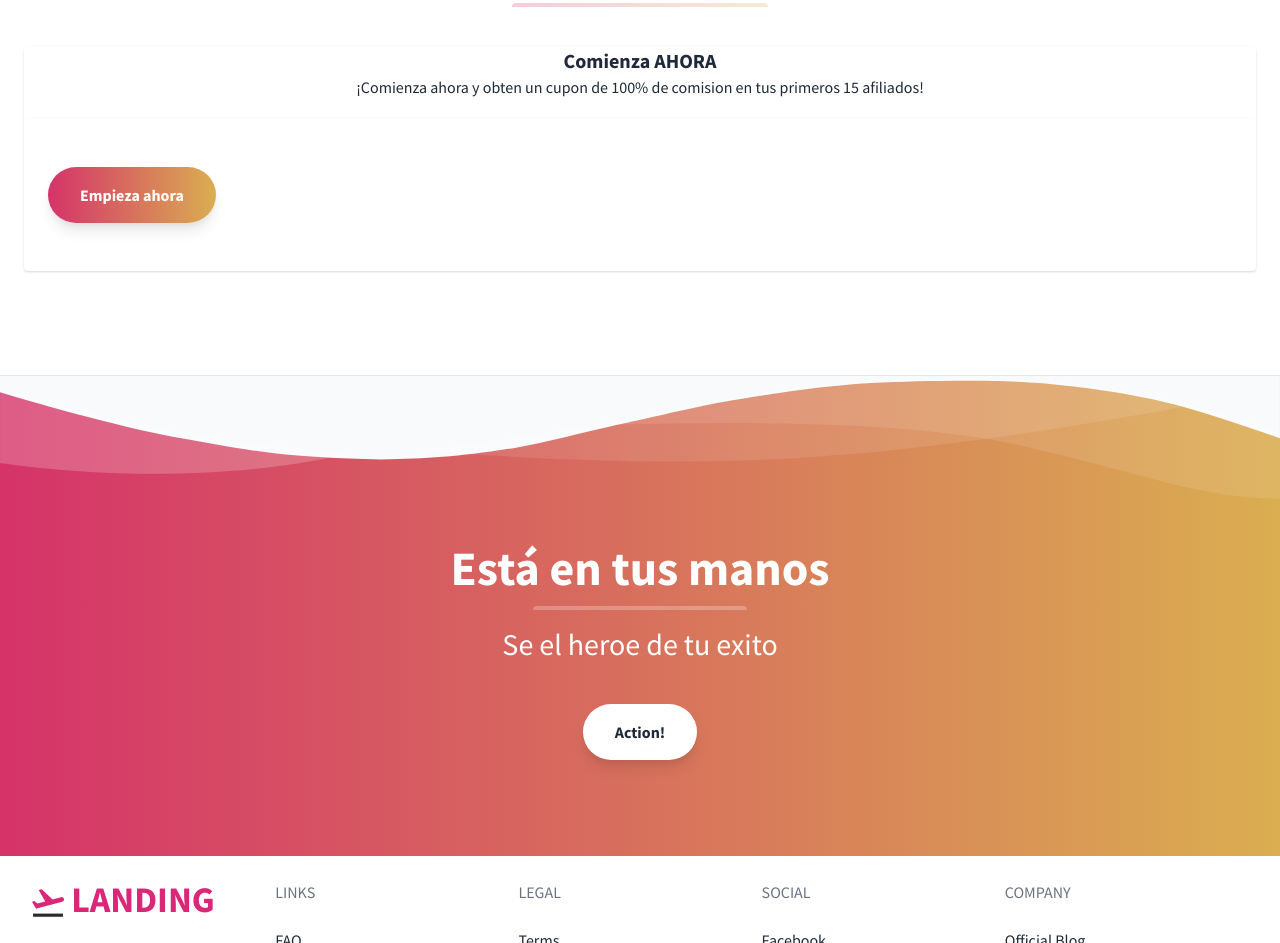
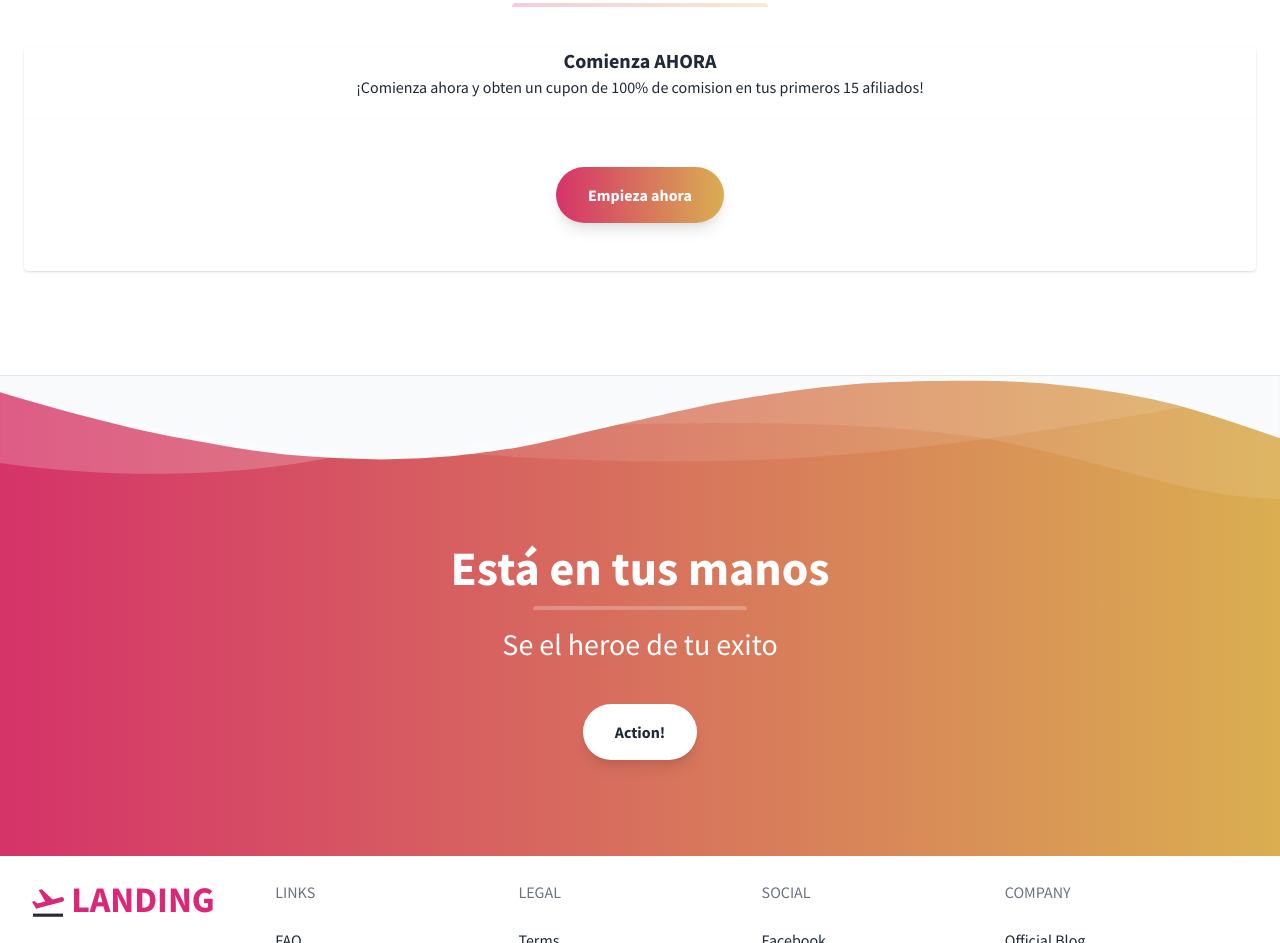
Before and after one commit to Baltss/Guido_LandingPage, a plain HTML site: page index.html in a window 1280 px wide. Shown: the part 1936-2879 px from the top of the page. Drawn offline with nearby package versions, Linux system fonts and the light colour scheme.

Commit message:
Fixed the 'empieza ahora' button, now it appears in the middle of the containe

```diff
--- a/index.html
+++ b/index.html
@@ -135,7 +135,7 @@
             </a>
           </div>
           <div class="flex-none mt-auto bg-white rounded-b rounded-t-none overflow-hidden shadow p-6">
-            <div class="flex items-center justify-start">
+            <div class="flex items-center justify-center">
               <button class="mx-auto lg:mx-0 hover:underline gradient text-white font-bold rounded-full my-6 py-4 px-8 shadow-lg focus:outline-none focus:shadow-outline transform transition hover:scale-105 duration-300 ease-in-out">
                 <a href="https://www.instagram.com/onlysix6/?utm_source=ig_web_button_share_sheet&igshid=OGQ5ZDc2ODk2ZA==">Empieza ahora</a>
               </button>
```
